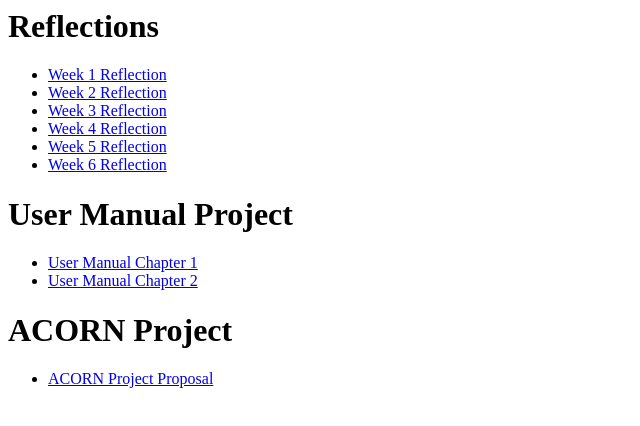
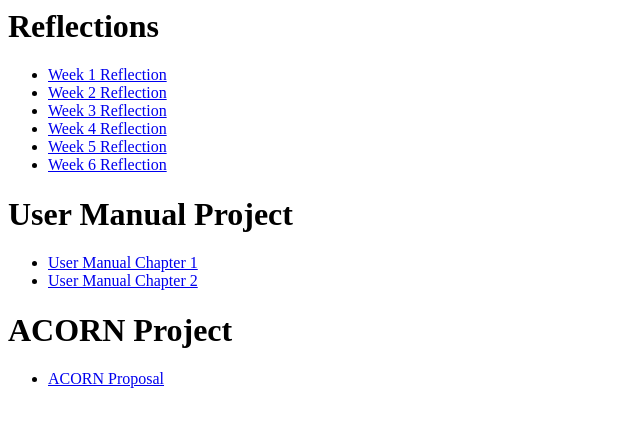
Before and after one commit to febarnett3/cse170, a plain HTML site: page index.html in a window 1280 px wide. Shown: the full height of the page, 0-640 px from the left. Drawn offline with Linux system fonts and the light colour scheme.

Commit message:
Update index.html

```diff
--- a/index.html
+++ b/index.html
@@ -16,7 +16,7 @@
     </ul>
     <h1>ACORN Project</h1>
     <ul>
-    <li><a href="Piranhadactyls Acorn Projects.docx"> ACORN Project Proposal</a></li>
+    <li><a href="Piranhadactyls Acorn Projects.docx"> ACORN Proposal</a></li>
     </ul>
   </body>
 </html>
```
